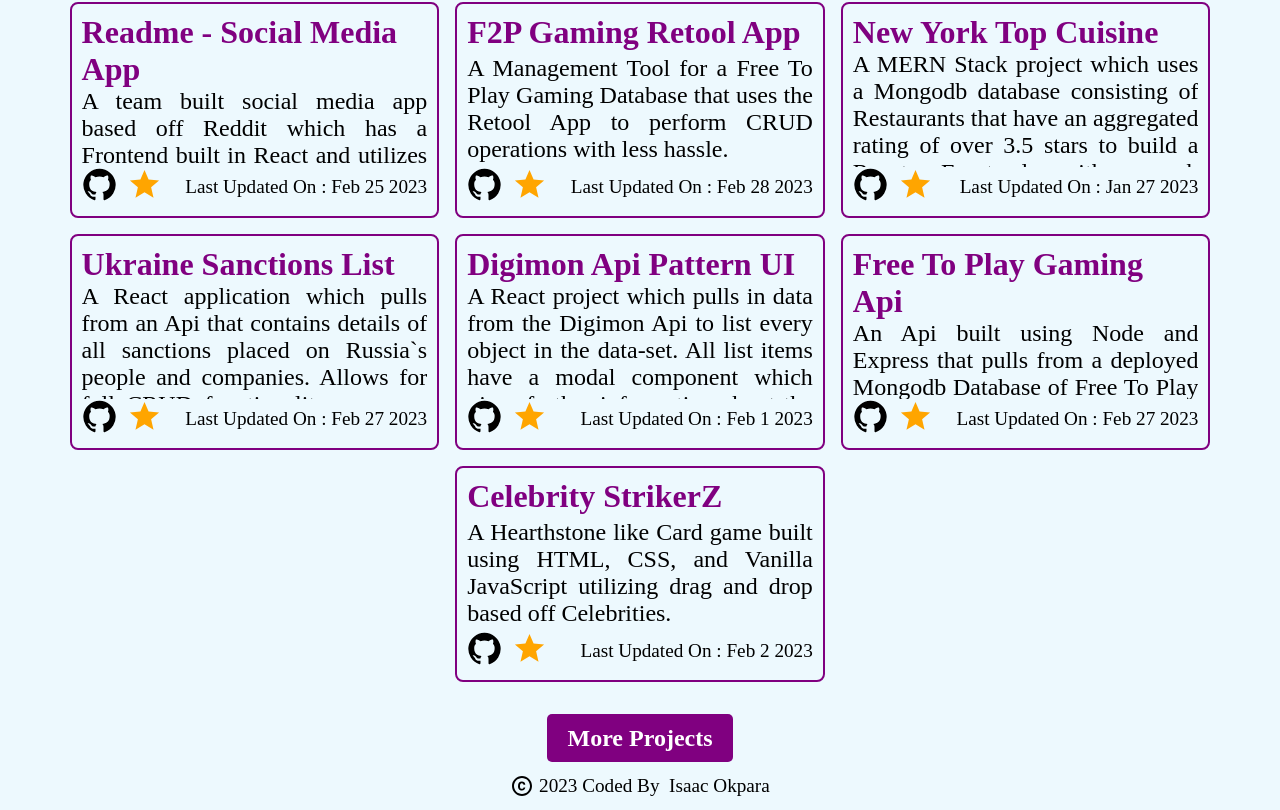
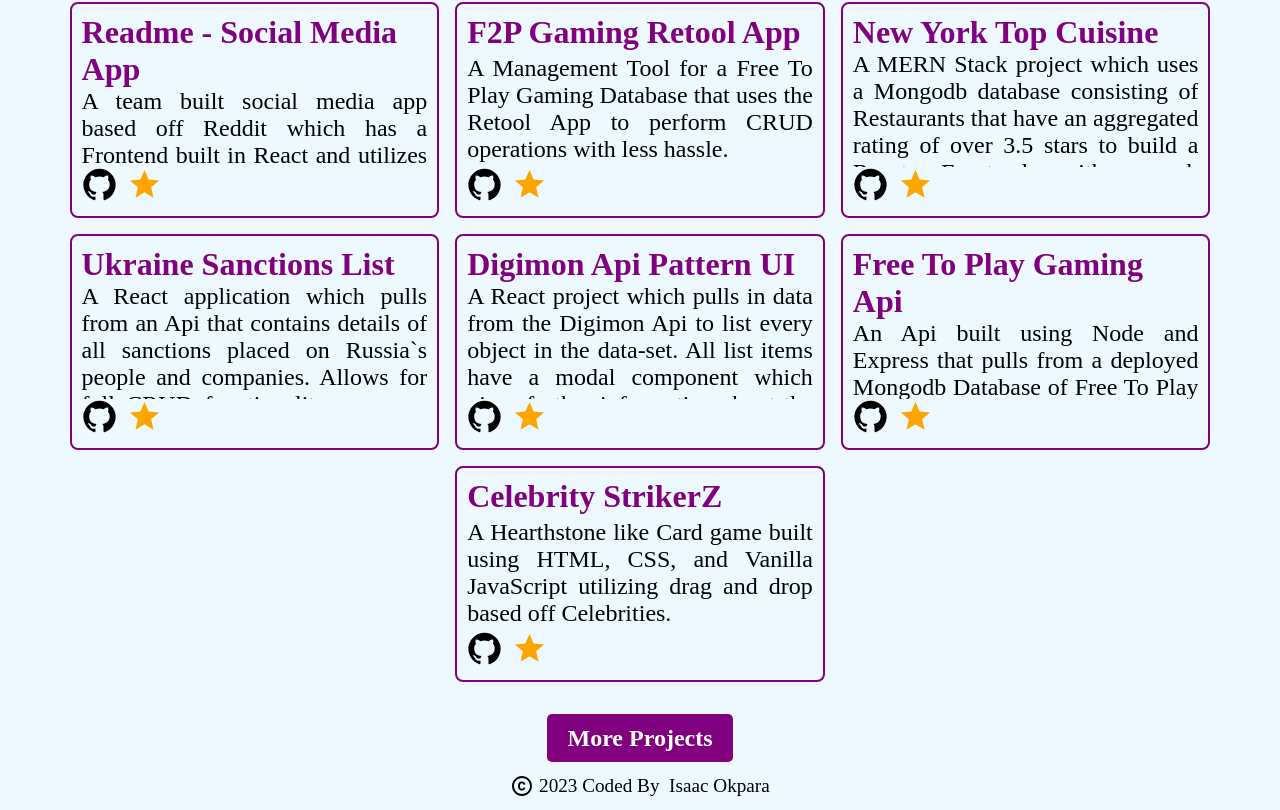
Before and after one commit to IsaacStyle/Isaac-Portfolio, a React (Create React App) app: page /projects in a window 1280 px wide. Shown: the part 1188-1998 px from the top of the page. Built offline with nearby package versions, Linux system fonts and the light colour scheme; a web font is replaced by a local one.

Commit message:
remove updates

```diff
--- a/src/components/Projects/ProjectItem.js
+++ b/src/components/Projects/ProjectItem.js
@@ -28,7 +28,7 @@ const ProjectItem = (props) => {
                     <a target="_blank" rel="noreferrer" href={props.project.deployedLink} title="Live Link" style={{color:'orange'}}><StarIcon fontSize="large" /></a>
 
                 </div>
-                <p className={classes.dateUpdated} style={{color:nonThemeColor}}>Last Updated On : {props.project.lastUpdated}</p>
+                {/* <p className={classes.dateUpdated} style={{color:nonThemeColor}}>Last Updated On : {props.project.lastUpdated}</p> */}
             </div>
         </Card>
     )
```
